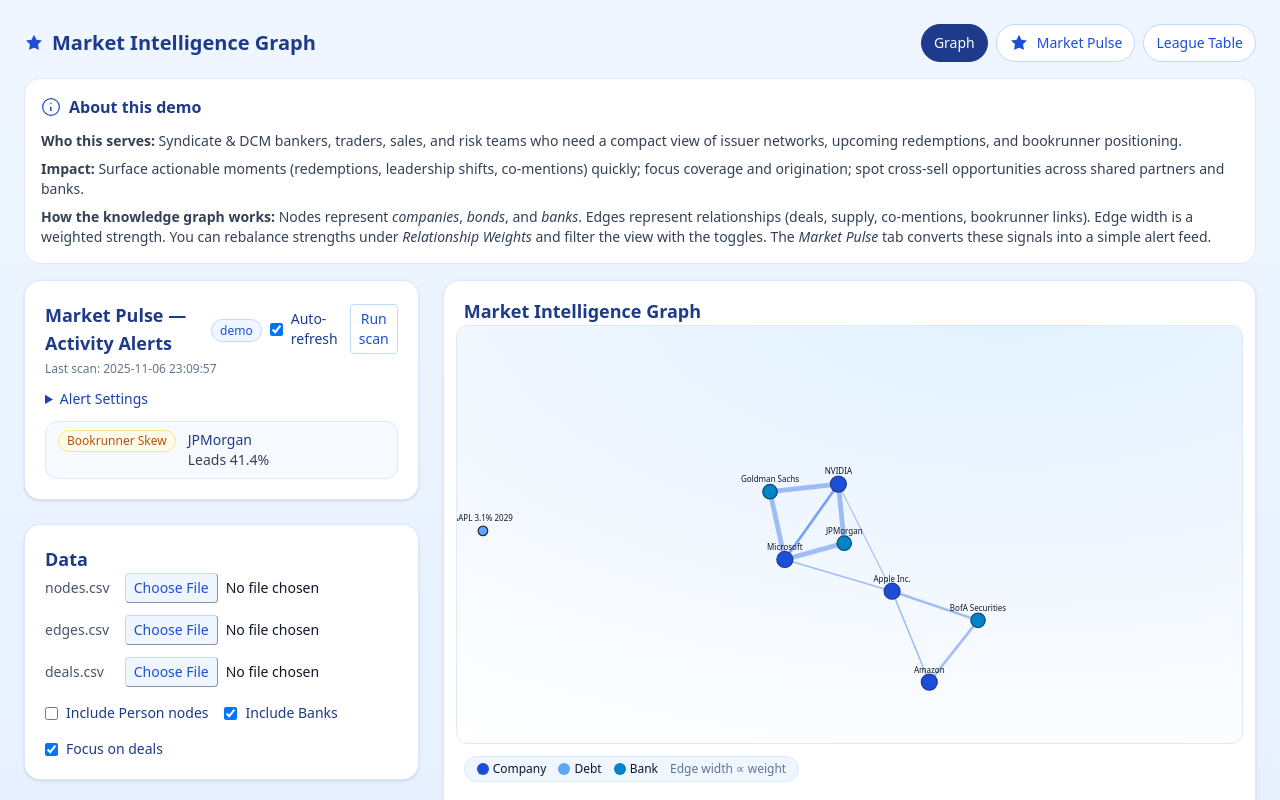
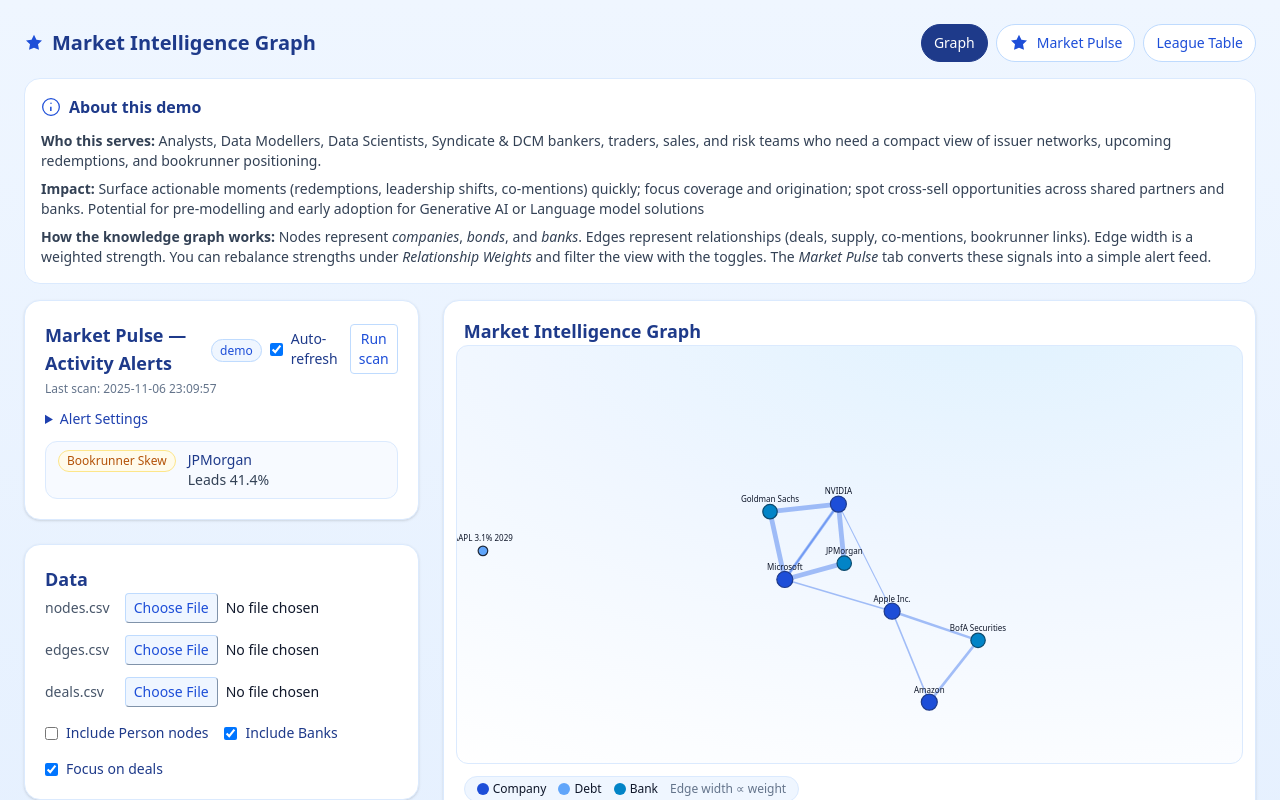
Before and after one commit to Hira-Nav/Market-Intelligence-Graph, a React (Vite) app: page / in a window 1280 px wide. Both pictures are taken after a click on the heading "About this demo". Shown: the top 800 px of the page. Built offline with nearby package versions, Linux system fonts and the light colour scheme.

Commit message:
Update App.tsx

```diff
--- a/src/App.tsx
+++ b/src/App.tsx
@@ -395,8 +395,8 @@
             <span>About this demo</span>
           </summary>
           <div className='mt-2 text-sm text-slate-700 space-y-2'>
-            <p><strong>Who this serves:</strong> Syndicate & DCM bankers, traders, sales, and risk teams who need a compact view of issuer networks, upcoming redemptions, and bookrunner positioning.</p>
-            <p><strong>Impact:</strong> Surface actionable moments (redemptions, leadership shifts, co-mentions) quickly; focus coverage and origination; spot cross-sell opportunities across shared partners and banks.</p>
+            <p><strong>Who this serves:</strong> Analysts, Data Modellers, Data Scientists, Syndicate & DCM bankers, traders, sales, and risk teams who need a compact view of issuer networks, upcoming redemptions, and bookrunner positioning.</p>
+            <p><strong>Impact:</strong> Surface actionable moments (redemptions, leadership shifts, co-mentions) quickly; focus coverage and origination; spot cross-sell opportunities across shared partners and banks. Potential for pre-modelling and early adoption for Generative AI or Language model solutions </p>
             <p><strong>How the knowledge graph works:</strong> Nodes represent <em>companies</em>, <em>bonds</em>, and <em>banks</em>. Edges represent relationships (deals, supply, co-mentions, bookrunner links). Edge width is a weighted strength. You can rebalance strengths under <em>Relationship Weights</em> and filter the view with the toggles. The <em>Market Pulse</em> tab converts these signals into a simple alert feed.</p>
           </div>
         </details>
```
